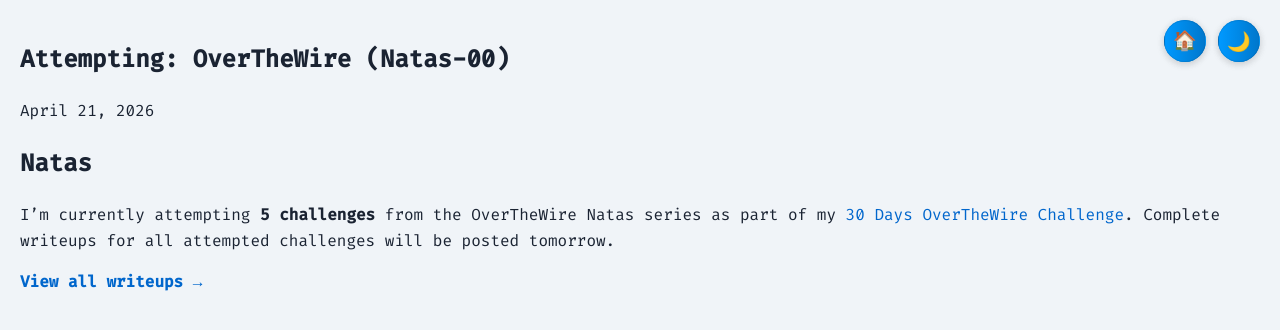
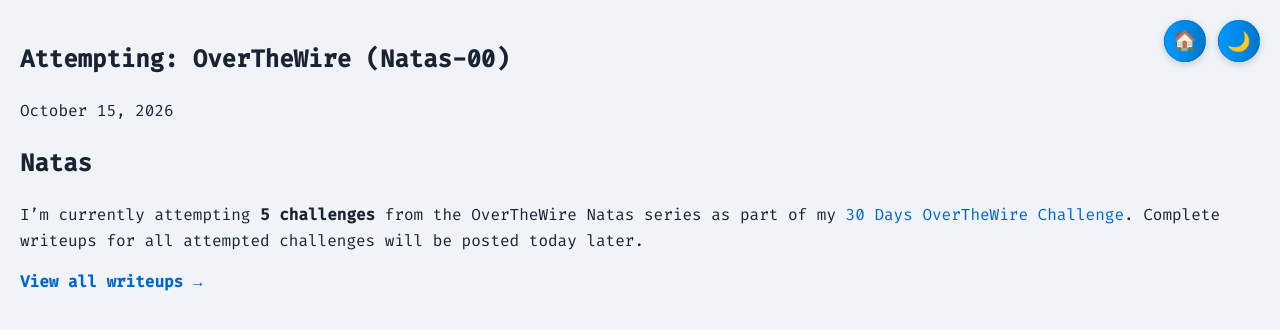
Before and after one commit to PathogenicKatt/PathogenicKatt.github.io, a Jekyll site: the page built from _posts/2026-04-21-Overthewire_00.md, in a window 1280 px wide. Shown: the top 330 px of the page. Built offline with Jekyll 4.4.1, drawn with Linux system fonts in a browser that asks for light colours.

Commit message:
Add post

```diff
--- a/_posts/2026-04-21-Overthewire_00.md
+++ b/_posts/2026-04-21-Overthewire_00.md
@@ -1,11 +1,11 @@
 ---
 layout: post
 title: "Attempting: OverTheWire (Natas-00)"
-date: 2026-04-21 11:00:00 +0200
+date: 2026-10-16 01:02:00 +0200
 ---
 
 # Natas
 
-I'm currently attempting **5 challenges** from the OverTheWire Natas series as part of my [30 Days OverTheWire Challenge](/posts/2026/04/21/overthewire-challeng). Complete writeups for all attempted challenges will be posted tomorrow.
+I'm currently attempting **5 challenges** from the OverTheWire Natas series as part of my [30 Days OverTheWire Challenge](/posts/2026/04/21/overthewire-challeng). Complete writeups for all attempted challenges will be posted today later.
 
 **[View all writeups →](/writeups)**
```
